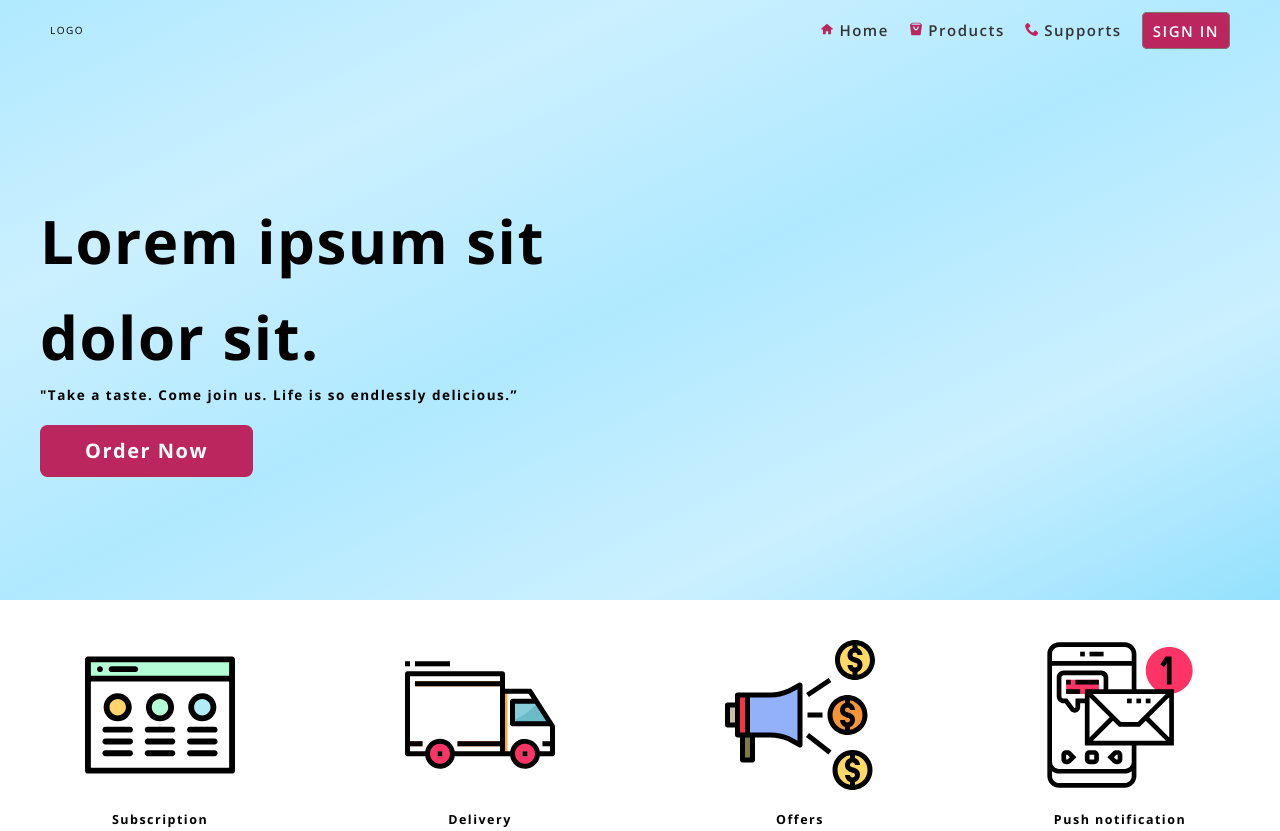
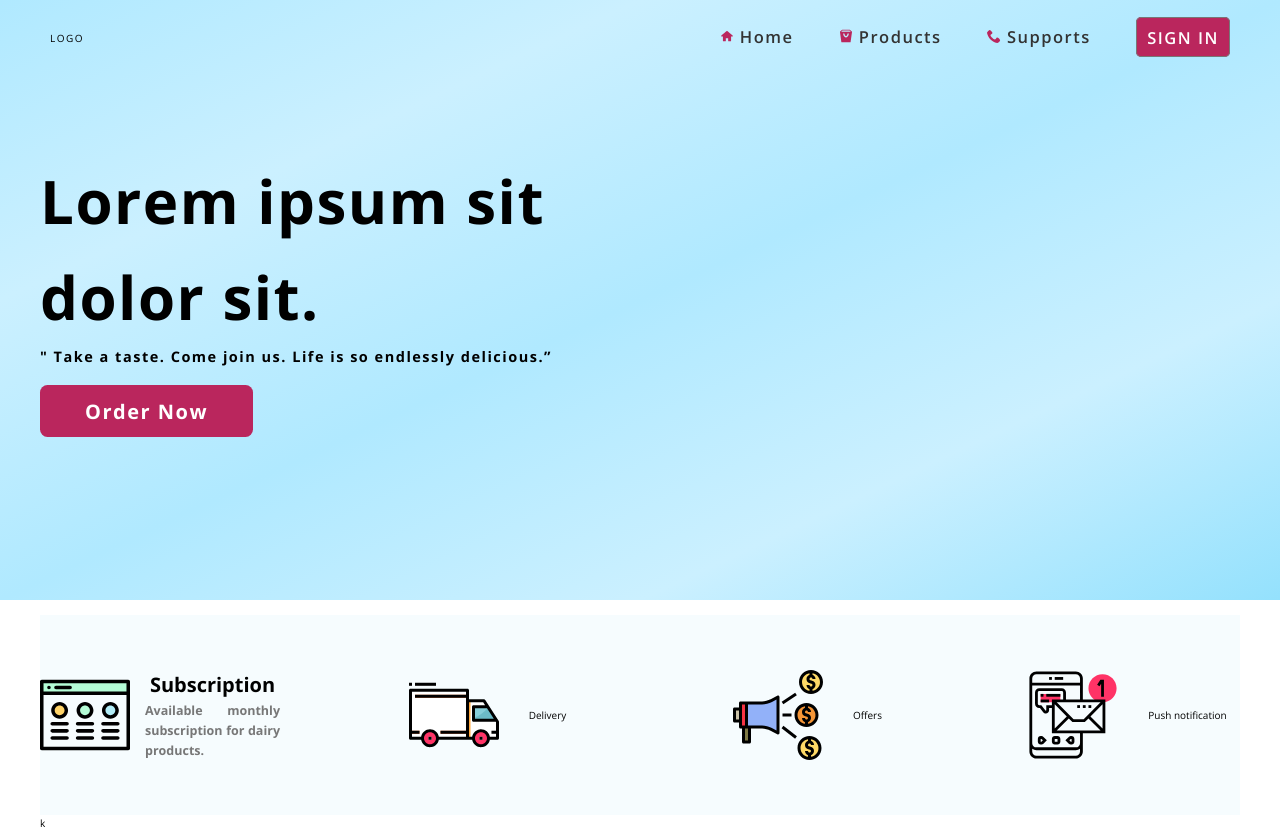
Before and after one commit to babin11/dairy-shpping-portal, a website: page src/index.html in a window 1280 px wide. Drawn offline with nearby package versions, Linux system fonts and the light colour scheme.

Commit message:
Modified navigation

```diff
--- a/js/script.js
+++ b/js/script.js
@@ -5,10 +5,17 @@ $(document).ready(function() {
 
 	//handle menu click
 	$(".nav__links").click(function() {
+		//load content without refreshing
 		var page = $(this).attr("href");
 		$("#content").load("../src/" + page + ".html");
+
+		//to remove the background color in index.html
+		if (page != "main") {
+			$("#header-background").removeClass("header-background");
+		} else {
+			$("#header-background").addClass("header-background");
+		}
 		//prevent default href action in links
 		return false;
-		//alert(page);
 	});
 });
--- a/scss/base/_variable.scss
+++ b/scss/base/_variable.scss
@@ -9,6 +9,8 @@
 	--color-secondary-light: #cbf0ff;
 	--color-secondary-mid: #b0e9ff;
 	--color-secondary-dark: #94e1fd;
+
+	--color-features-bg: #f6fcfe;
 
 	--color-primary: #eb2f64;
 	--color-primary-light: #ff3366;
--- a/scss/components/_component.scss
+++ b/scss/components/_component.scss
@@ -6,7 +6,7 @@
 }
 
 .nav {
-	width: 410px;
+	width: 510px;
 	margin-right: 1rem;
 
 	&__list {
@@ -14,7 +14,7 @@
 		flex: 0 0 30%;
 		justify-content: space-between;
 		font-weight: 600;
-		font-size: 1.5rem;
+		font-size: 1.65rem;
 		transition: all 0.25s ease;
 		&-items {
 			list-style: none;
@@ -79,7 +79,7 @@
 		font-weight: 700;
 	}
 	&--sub {
-		font-size: 1.35rem;
+		font-size: 1.45rem;
 	}
 }
 
@@ -122,30 +122,41 @@
 .card {
 	// background-color: yellow;
 	text-align: center;
-	height: 15rem;
-	// padding: 3rem;
+	height: 100%;
+	padding: 1rem 0rem;
+	// padding: 0rem 0rem 3rem 0rem;
 	//min-width: 15rem;
 	display: flex;
-	flex-direction: column;
+	// flex-direction: column;
 	justify-content: center;
 	align-items: center;
 	flex: 0 1 20%;
-	margin-top: 5rem;
+	// margin-top: 5rem;
 	// padding: 5rem 0 5rem 0;
 	// & img {
 	// 	height: 25rem;
 	// 	width: 20rem;
 	// }
 	&__icon {
-		height: 100%;
-		width: 100%;
+		height: 50%;
+		width: 50%;
 		display: flex;
 		fill: var(--color-primary-dark);
 	}
 	&__caption {
-		margin-top: 2rem;
-		font-size: 1.25rem;
-		font-weight: 700;
+		letter-spacing: 0;
+		margin-left: 1.5rem;
+		// margin-top: 2rem;
+		&--big {
+			font-size: 2rem;
+			font-weight: 700;
+		}
+		&--small {
+			color: var(--grey-dark-2);
+			font-size: 1.25rem;
+			text-align: justify;
+		}
+
 		// color: var(--color-primary-dark);
 	}
 }
--- a/scss/layout/_layout.scss
+++ b/scss/layout/_layout.scss
@@ -1,4 +1,4 @@
-.wrapper {
+.header-background {
 	max-height: 75vh;
 	// position: relastive;
 	// background-color: rgb(250, 240, 230);
@@ -17,7 +17,7 @@
 	justify-content: space-between;
 	align-items: center;
 
-	height: 6rem;
+	height: 7.5rem;
 	position: relative;
 	max-width: 120rem;
 	margin: 0 auto;
@@ -31,16 +31,18 @@
 	position: relative;
 }
 .heading-container {
-	min-height: 68.75vh;
+	min-height: 55vh;
 	display: flex;
 	justify-content: flex-start;
 	align-items: center;
 }
 
 .section-features {
-	max-height: 2rem;
+	height: 25vh;
 	display: flex;
 	justify-content: space-between;
-	// background-color: var(--grey-light-1);
+	margin-top: 10rem;
+
+	background-color: var(--color-features-bg);
 	// flex: 0 0 100%;
 }
--- a/src/index.html
+++ b/src/index.html
@@ -13,7 +13,7 @@
 		<title>Dathe Dairy</title>
 	</head>
 	<body>
-		<div class="wrapper">
+		<div id="header-background" class="header-background">
 			<!-- Top navigation -->
 			<section class="section-nav">
 				<div class="logo">
--- a/src/main.html
+++ b/src/main.html
@@ -4,7 +4,7 @@
 			Lorem ipsum sit dolor sit.
 		</h1>
 		<h3 class="heading__primary--sub">
-			"Take a taste. Come join us. Life is so endlessly delicious.”
+			" Take a taste. Come join us. Life is so endlessly delicious.”
 		</h3>
 		<button class="btn-main u-mgn-tp-sm">Order Now</button>
 	</header>
@@ -19,7 +19,12 @@
 		>
 			Your browser does not support SVG
 		</object>
-		<span class="card__caption">Subscription</span>
+		<div class="card__caption">
+			<h3 class="card__caption--big">Subscription</h3>
+			<h4 class="card__caption--small">
+				Available monthly subscription for dairy products.
+			</h4>
+		</div>
 	</div>
 	<div class="card">
 		<object
@@ -49,3 +54,7 @@
 		<span class="card__caption">Push notification</span>
 	</div>
 </section>
+
+<section class="section-cap">
+	k
+</section>
```
Also changed, not shown: css/main.css, css/main.min.css.
